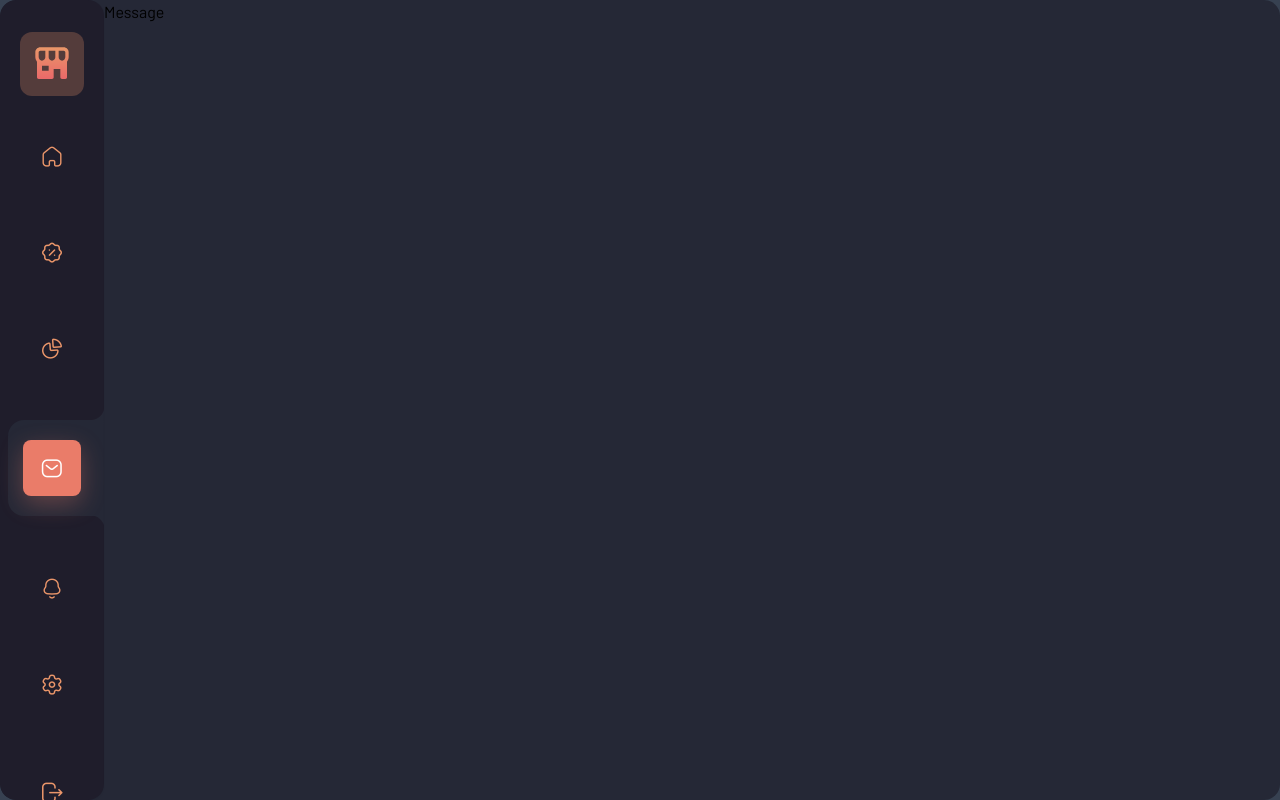
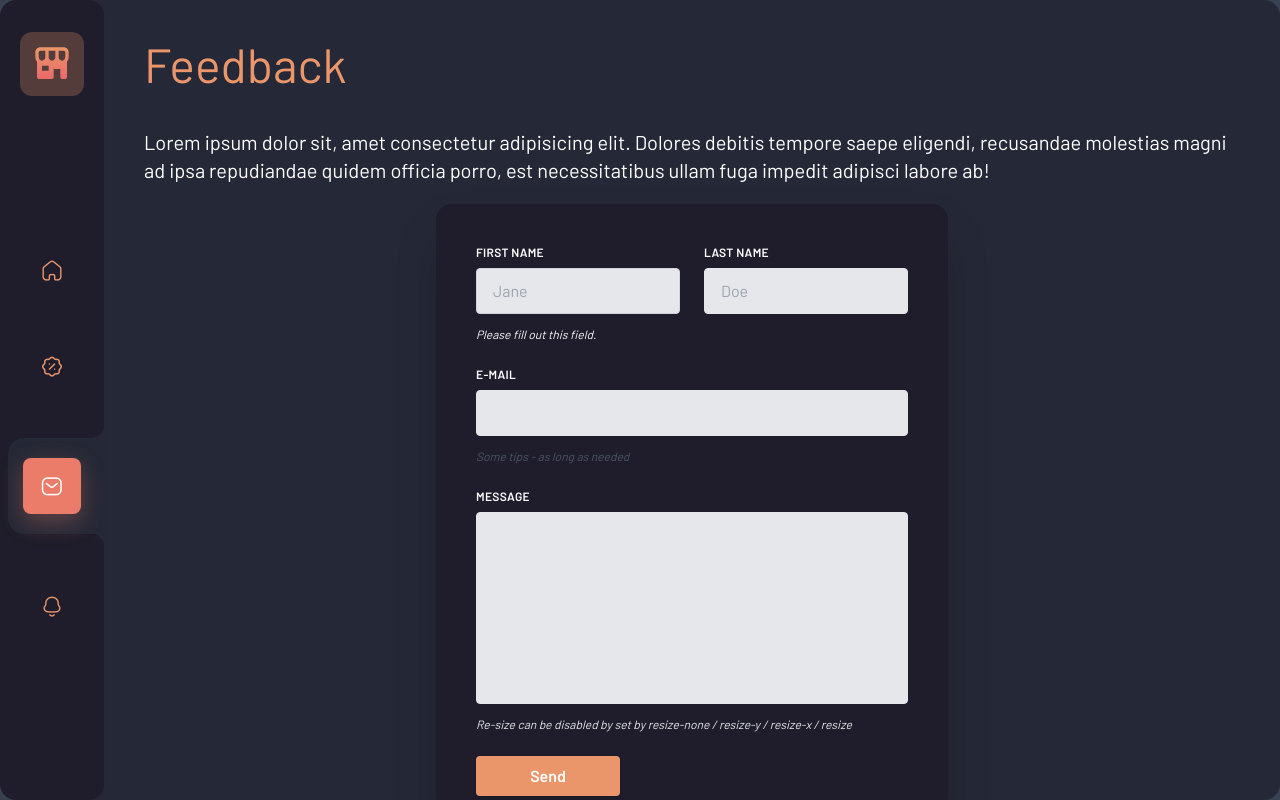
Before and after one commit to skmm6/Food_Pos, a React (Create React App) app: page /message in a window 1280 px wide. Built offline with nearby package versions, Linux system fonts and the light colour scheme.

Commit message:
addnewsp

```diff
--- a/src/App.jsx
+++ b/src/App.jsx
@@ -26,11 +26,8 @@ const App = () => {
           <Switch>
               <Route exact path='/' component={Home}/>
               <Route path='/discount' component={Discount}/>
-              <Route path='/dashboard' component={Dashboard}/>
               <Route path='/message' component={Message}/>
               <Route path='/notification' component={Notification}/>
-             <Route path='/setting' component={Setting}/>
-              <Route path='/login' component={Login}/>
               <Route path='*' component={Notfound}/>
           </Switch>
       </div>
--- a/src/components/Discount.jsx
+++ b/src/components/Discount.jsx
@@ -1,9 +1,43 @@
-import React from 'react'
+import axios from 'axios'
+import React, { useEffect } from 'react'
+import { useState } from 'react/cjs/react.development'
+
 
 export default function Discount() {
+
+
+    const [discounts, setDiscount] = useState([])
+
+    useEffect(() => {
+        axios
+        .get('http://localhost:1337/discounts')
+        .then(res =>{
+            console.log(res);
+            setDiscount(res.data)
+        })
+        .catch(err => {
+            console.log(err);
+        })
+    }, [])
+
     return (
-        <div>
-             <h1>dis</h1>
+        <div className='p-10 overflow-auto notscrollbar'>
+            <h1 className=' text-5xl text-primory text'>Discounts</h1>
+            <div className='p-10 flex justify-center items-center flex-wrap gap-x-4 gap-y-4'>
+            {discounts.length > 0 && discounts.map(discount => (
+                 <div key={discount.id} className='p-10 bg-basedark flex flex-col rounded-2xl shadow-xl w-full'>
+                    <h3 className=' text-fafafa text-5xl flex flex-col'>
+                        {discount.titledisc}
+                        <span className='text-primory text-3xl'>
+                            Discount - {discount.prozentdisc}%
+                        </span>
+                    </h3>
+                    <span className='text-fafafa text-xl pt-10'>{discount.basetextdisc}.</span>
+                </div>
+            ))}
+
+            </div>
+
         </div>
     )
 }
--- a/src/components/Message.jsx
+++ b/src/components/Message.jsx
@@ -2,8 +2,57 @@ import React from 'react'
 
 export default function Message() {
     return (
-        <div>
-             <h1>Message</h1>
+        <div className='p-10 w-full'>
+        <h1 className=' text-5xl text-primory text pb-10'>Feedback</h1>
+        <div className='text-white text-xl pb-5'>
+            Lorem ipsum dolor sit, amet consectetur adipisicing elit. Dolores debitis tempore saepe eligendi, recusandae molestias magni ad ipsa repudiandae quidem officia porro, est necessitatibus ullam fuga impedit adipisci labore ab!
+        </div>
+        <div className='flex justify-center items-center '>
+        <form className="w-full max-w-lg p-10 bg-basedark rounded-2xl shadow-2xl">
+        <div className="flex flex-wrap -mx-3 mb-6">
+        <div className="w-full md:w-1/2 px-3 mb-6 md:mb-0">
+        <label className="block uppercase tracking-wide text-white text-xs font-bold mb-2" for="grid-first-name">
+        First Name
+        </label>
+        <input className="appearance-none block w-full bg-gray-200 text-white border border-red-500 rounded py-3 px-4 mb-3 leading-tight focus:outline-none focus:bg-white" id="grid-first-name" type="text" placeholder="Jane"/>
+        <p className=" text-gray-50 text-xs italic">Please fill out this field.</p>
+        </div>
+        <div className="w-full md:w-1/2 px-3">
+        <label className="block uppercase tracking-wide text-white text-xs font-bold mb-2" for="grid-last-name">
+        Last Name
+        </label>
+        <input className="appearance-none block w-full bg-gray-200 text-white border border-gray-200 rounded py-3 px-4 leading-tight focus:outline-none focus:bg-white focus:border-gray-500" id="grid-last-name" type="text" placeholder="Doe"/>
+        </div>
+        </div>
+        <div className="flex flex-wrap -mx-3 mb-6">
+        <div className="w-full px-3">
+        <label className="block uppercase tracking-wide text-white text-xs font-bold mb-2" for="grid-password">
+        E-mail
+        </label>
+        <input className="appearance-none block w-full bg-gray-200 text-white border border-gray-200 rounded py-3 px-4 mb-3 leading-tight focus:outline-none focus:bg-white focus:border-gray-500" id="email" type="email"/>
+        <p className="text-gray-600 text-xs italic">Some tips - as long as needed</p>
+        </div>
+        </div>
+        <div className="flex flex-wrap -mx-3 mb-6">
+        <div className="w-full px-3">
+        <label className="block uppercase tracking-wide text-white text-xs font-bold mb-2" for="grid-password">
+        Message
+        </label>
+        <textarea className=" no-resize appearance-none block w-full bg-gray-200 text-white border border-gray-200 rounded py-3 px-4 mb-3 leading-tight focus:outline-none focus:bg-white focus:border-gray-500 h-48 resize-none" id="message"></textarea>
+        <p className="text-gray-200 text-xs italic">Re-size can be disabled by set by resize-none / resize-y / resize-x / resize</p>
+        </div>
+        </div>
+        <div className="md:flex md:items-center">
+        <div className="md:w-1/3">
+        <button className="shadow w-full bg-primory hover:bg-teal-400 focus:shadow-outline focus:outline-none text-white font-bold py-2 px-4 rounded" type="button">
+        Send
+        </button>
+        </div>
+        <div className="md:w-2/3"></div>
+        </div>
+        </form>
+        </div>
+
         </div>
     )
 }
--- a/src/components/Notification.jsx
+++ b/src/components/Notification.jsx
@@ -1,9 +1,37 @@
-import React from 'react'
+import axios from 'axios';
+import React, { useEffect } from 'react'
+import { useState } from 'react/cjs/react.development';
 
 export default function Notification() {
+    const [news, setNews] = useState([])
+
+    useEffect(() => {
+        axios
+        .get('http://localhost:1337/newsbases')
+        .then(res =>{
+            console.log(res);
+            setNews(res.data)
+        })
+        .catch(err => {
+            console.log(err);
+        })
+    }, [])
     return (
-        <div>
-             <h1>not</h1>
-        </div>
+            <div className='p-10 overflow-auto notscrollbar'>
+            <h1 className=' text-5xl text-primory text'>News</h1>
+                   <div className='p-10 flex justify-center items-center flex-wrap gap-x-4 gap-y-4'>
+                   {news.length > 0 && news.map(newe => (
+                            <div key={newe.id} className='p-10 bg-basedark flex flex-col rounded-2xl shadow-xl w-full'>
+                                        <h3 className=' text-fafafa text-5xl flex flex-col'>
+                                            {newe.newstitle}
+                                            <img className='m-10 max-w-3xl shadow-2xl '  src={('http://localhost:1337')+newe.newsimg.url} alt="123" />
+                                        </h3>
+                                        <span className='text-fafafa text-xl pt-10'>{newe.newsbase}</span>
+                            </div>
+                     ))}
+                     </div>
+
+              </div>
+
     )
 }
--- a/src/components/items/Dishсard.jsx
+++ b/src/components/items/Dishсard.jsx
@@ -53,10 +53,10 @@ export default function Dishсard(props) {
         <div className="overflow-auto notscrollbar flex flex-wrap min-w-min h-xxxxxl mt-0 mb-0 gap-x-7 gap-y-7 items-start justify-center">
 
                {foods.length > 0 && foods.map(food => (
-                    <div key={food.id} className="inline-block min-w-192 relative">
+                    <div key={food.id} className="inline-block min-w-192 relative shadow-xl hover:shadow-2xl">
                         <div className=" mt-9 bg-basedark pl-7 pr-7 pb-2 pt-0 rounded-2xl flex flex-col justify-center items-center content-center overflow-visible">
                             <img className=" w-36   transform -translate-y-9" src={('http://localhost:1337')+food.image.url} alt="image1" />
-                            <h4 className="transform -translate-y-4 text-sm font-medium w-36  text-center leading-5 h-10">
+                            <h4 className="transform -translate-y-4 text-sm font-medium w-36  text-center leading-5 h-10 ">
                                 {food.title}
                             </h4>
                             <h4 className="mt-2 transform -translate-y-4 text-sm font-normal w-36 text-center leading-5">
--- a/src/components/navbar/nav.jsx
+++ b/src/components/navbar/nav.jsx
@@ -11,22 +11,15 @@ function nav() {
             <div className="bg-primoryop p-3 rounded-xl mt-6">
              <img src={logo} alt="Logo" />
             </div>
-            <nav className="flex flex-col">
+            <nav className="flex flex-col justify-around">
                 <NavLink exact to="/" activeClassName="nav-active"> <NavItem icon="icon-home nav-icon"/> </NavLink>
                 <NavLink  activeClassName="nav-active" to="/discount"> <NavItem icon="icon-discount nav-icon"/> </NavLink>
-                <NavLink  activeClassName="nav-active" to="/dashboard"> <NavItem icon="icon-dashboard nav-icon"/> </NavLink>
                 <NavLink  activeClassName="nav-active" to="/message"> <NavItem icon="icon-message nav-icon"/> </NavLink>
                 <NavLink  activeClassName="nav-active" to="/notification"> <NavItem icon="icon-notification nav-icon"/> </NavLink>
-                <NavLink  activeClassName="nav-active" to="/setting"> <NavItem icon="icon-setting nav-icon"/> </NavLink>
              </nav>
-             <NavLink  activeClassName="nav-active" to="/login"> <NavItem icon="icon-log-out nav-icon"/> </NavLink>
+                <div className='h-2'>
 
-
-
-
-
-
-
+                </div>
         </div>
     )
 }
--- a/tailwind.config.js
+++ b/tailwind.config.js
@@ -63,7 +63,10 @@ module.exports = {
         '192': '192px',
         '104': '104px',
         '409': '409px',
-       }
+       },
+       maxWidth: {
+        '100': '100px',
+      }
     },
   },
   variants: {
```
Also changed, not shown: src/components/Home.jsx (+7 -7 lines), src/components/items/Items.jsx (+7 -7 lines), src/components/items/ModalForms.jsx (+12 -3 lines), 1 other file (tests, documents, lock files or other folders).
